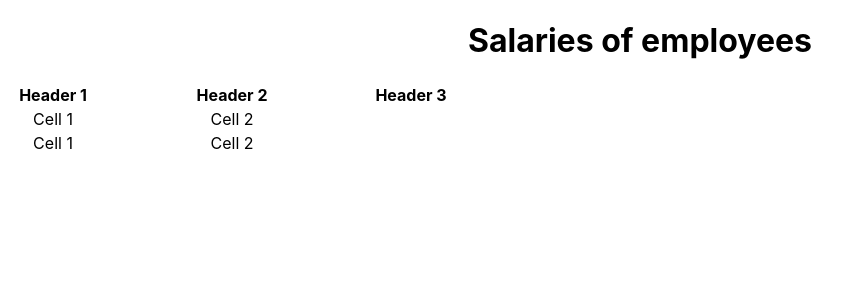
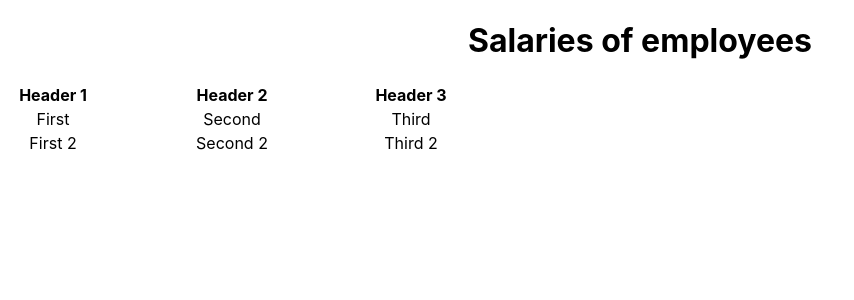
Before and after one commit to wasikjaroslawnet/dreryk-table, a React (Create React App) app: page / in a window 1280 px wide. Shown: the top 300 px of the page, without its empty margins (0-854 px from the left). Built offline with nearby package versions, Linux system fonts and the light colour scheme.

Commit message:
Render table fully generated using components

```diff
--- a/src/components/samples/SalariesEmployeesTable.tsx
+++ b/src/components/samples/SalariesEmployeesTable.tsx
@@ -2,6 +2,7 @@ import React from 'react';
 import styled from 'styled-components'
 import {Table} from '../table/Table';
 import {TableColumnsConfiguration} from '../../types/TableColumnsConfiguration';
+import {TableData} from "../../types/TableData";
 
 const StyledTableContainer = styled.div`
   text-align: center;
@@ -11,26 +12,36 @@ const StyledTableName = styled.h1`
   font-weight: bold;
 `;
 
-const columns: TableColumnsConfiguration = [
-    {
+const columns: TableColumnsConfiguration = {
+    first: {
         name: 'Header 1',
         width: 100
     },
-    {
+    second: {
         name: 'Header 2',
         width: 250
     },
-    {
+    third: {
         name: 'Header 3',
         width: 100
     }
-];
+};
+
+const data: TableData[] = [{
+    first: 'First',
+    second: 'Second',
+    third: 'Third'
+}, {
+    first: 'First 2',
+    second: 'Second 2',
+    third: 'Third 2'
+}];
 
 export function SalariesEmployeesTable() {
     return (
         <StyledTableContainer>
             <StyledTableName>Salaries of employees</StyledTableName>
-            <Table columnsConfig={columns} data={null}/>
+            <Table columnsConfig={columns} data={data}/>
         </StyledTableContainer>
     )
 }
--- a/src/components/table/Table.tsx
+++ b/src/components/table/Table.tsx
@@ -1,18 +1,19 @@
 import React from 'react';
 import styled from 'styled-components'
 import {TableRow} from './TableRow';
+import {TableHeaders} from './TableHeaders';
+import {TableDataRows} from './TableDataRows';
 import {TableColumnsConfiguration} from '../../types/TableColumnsConfiguration';
-import {TableCell} from './TableCell';
-import {TableHeaders} from './TableHeaders';
+import {TableData} from '../../types/TableData';
 
-export type TableProps = {
+export type TableProps<T extends TableData> = {
     readonly columnsConfig: TableColumnsConfiguration;
-    readonly data: any;
+    readonly data: TableData[];
 }
 
 const StyledTable = styled.table``;
 
-export function Table(props: TableProps) {
+export function Table<T extends TableData>(props: TableProps<T>) {
     return (
         <StyledTable>
             <thead>
@@ -21,14 +22,7 @@ export function Table(props: TableProps) {
                 </TableRow>
             </thead>
             <tbody>
-                <TableRow>
-                    <TableCell>Cell 1</TableCell>
-                    <TableCell>Cell 2</TableCell>
-                </TableRow>
-                <TableRow>
-                    <TableCell>Cell 1</TableCell>
-                    <TableCell>Cell 2</TableCell>
-                </TableRow>
+                <TableDataRows data={props.data} />
             </tbody>
         </StyledTable>
     )
--- /dev/null
+++ b/src/components/table/TableDataRow.tsx
@@ -0,0 +1,26 @@
+import React from 'react';
+import {TableData} from '../../types/TableData';
+import {TableRow} from './TableRow';
+import {TableCell} from './TableCell';
+
+export type TableDataRowProps = {
+    readonly data: TableData;
+}
+
+export function TableDataRow(props: TableDataRowProps) {
+    return (
+        <TableRow>
+            <>
+                {Object.keys(props.data).map((key) => {
+                    const value = props.data[key];
+
+                    return (
+                        <TableCell key={key}>
+                            {value}
+                        </TableCell>
+                    )
+                })}
+            </>
+            </TableRow>
+    )
+}
--- /dev/null
+++ b/src/components/table/TableDataRows.tsx
@@ -0,0 +1,19 @@
+import React from 'react';
+import {TableData} from "../../types/TableData";
+import {TableDataRow} from "./TableDataRow";
+
+type TableDataRowsProps = {
+    readonly data: TableData[];
+}
+
+export function TableDataRows(props: TableDataRowsProps) {
+    return (
+        <>
+            {props.data.map((data) => {
+                return (
+                    <TableDataRow data={data} />
+                )
+            })}
+        </>
+    )
+}
--- a/src/components/table/TableHeaders.tsx
+++ b/src/components/table/TableHeaders.tsx
@@ -9,12 +9,16 @@ type TableHeadersProps = {
 export function TableHeaders(props: TableHeadersProps) {
     return (
         <>
-            {props.columnsConfig.map((config) => (
-                <TableHeader key={config.name} onClick={() => console.log('sort')}
-                             colWidth={config.width}>
-                    {config.name}
-                </TableHeader>
-            ))}
+            {Object.keys(props.columnsConfig).map((key) => {
+                const config = props.columnsConfig[key];
+
+                return (
+                    <TableHeader key={key} onClick={() => console.log('sort')}
+                                 colWidth={config.width}>
+                        {config.name}
+                    </TableHeader>
+                )
+            })}
         </>
     )
 }
--- a/src/types/TableColumnsConfiguration.ts
+++ b/src/types/TableColumnsConfiguration.ts
@@ -1,6 +1,8 @@
 import {TableColumnConfiguration} from './TableColumnConfiguration';
 
 /**
- * Table column configuration list.
+ * Table columns configuration as object literal.
  */
-export type TableColumnsConfiguration = TableColumnConfiguration[];
+export type TableColumnsConfiguration = {
+    [key: string]: TableColumnConfiguration
+};
--- /dev/null
+++ b/src/types/TableData.ts
@@ -0,0 +1,6 @@
+/**
+ * The type of data type the column takes.
+ */
+export type TableData = {
+    readonly [key: string]: string;
+}
```
